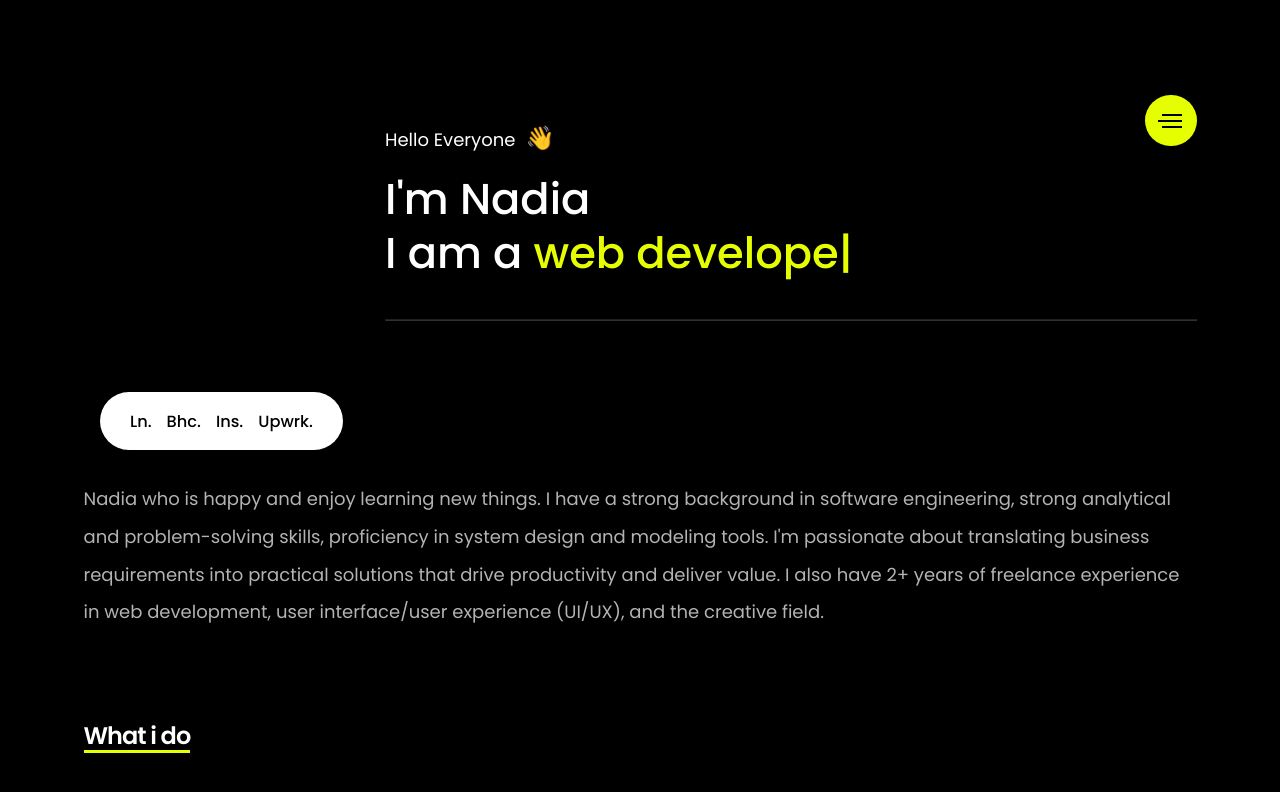
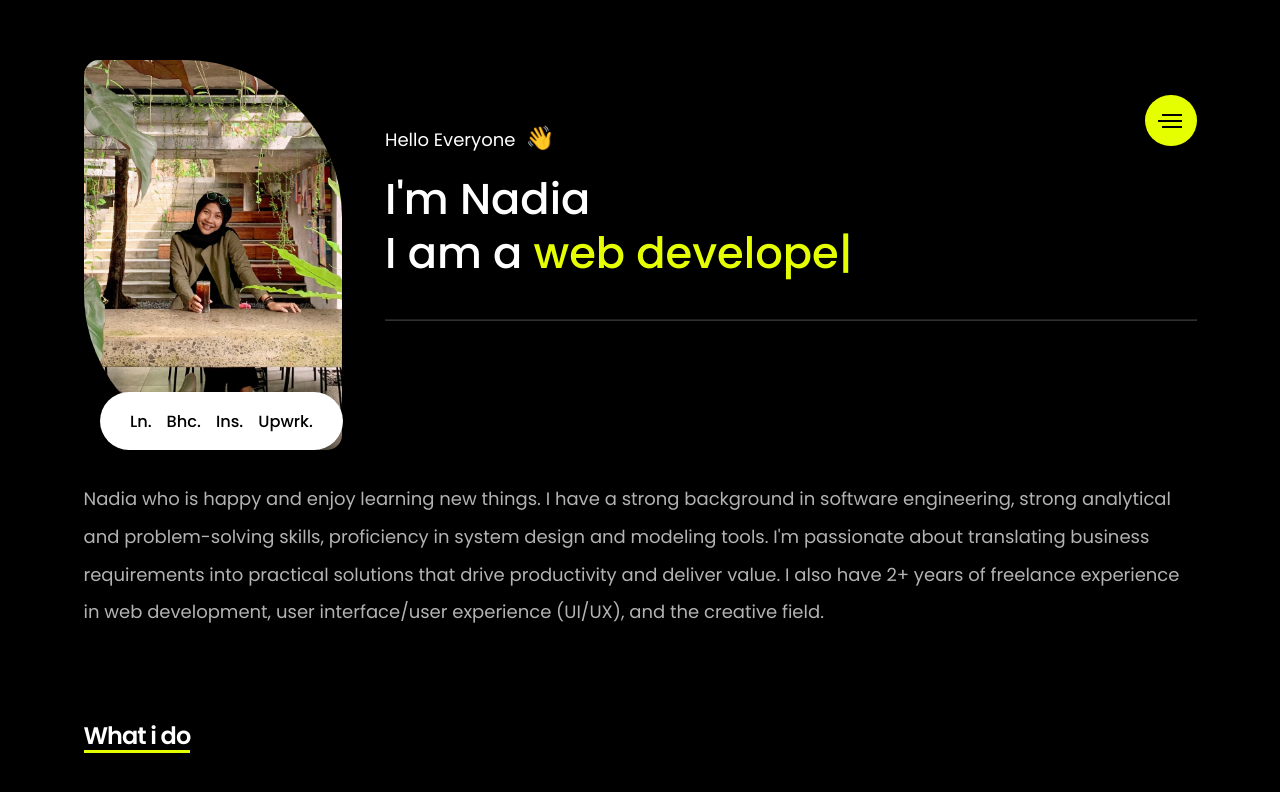
Before and after one commit to nadiairsf/portfolio, a plain HTML site: page index.html in a window 1280 px wide. Drawn offline with Linux system fonts and the light colour scheme; some packages are replaced by stand-ins of ours; files whose address does not match are found by name.

Commit message:
Update index.html

```diff
--- a/index.html
+++ b/index.html
@@ -72,7 +72,7 @@
               <section class="hero" id="home">
                 <div class="row">
                   <div class="col-xl-3 col-lg-4 col-md-6 profile-pic">
-                    <div class="image clip-animation from-left" style="background-image: url(images/image.png);">
+                    <div class="image clip-animation from-left" style="background-image: url(images/profile-3.png);">
                       <img src="images/profile.jpg" alt="">
                     </div>
                     <div class="social-links clip-animation">
```
